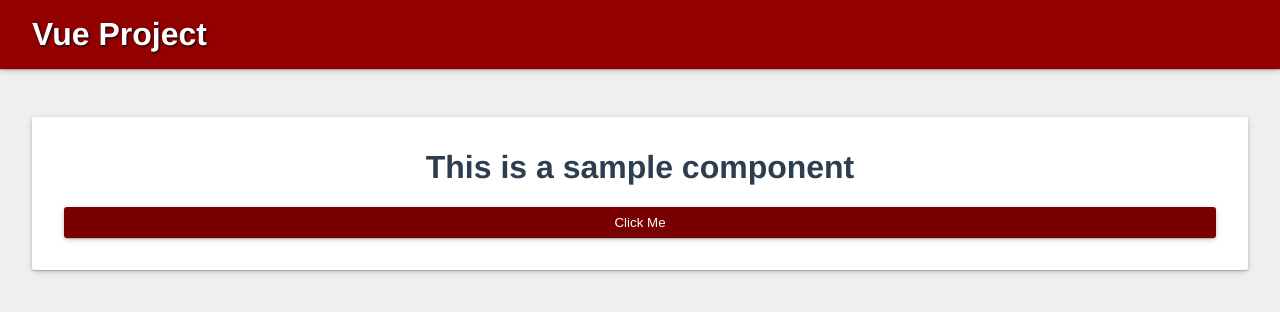
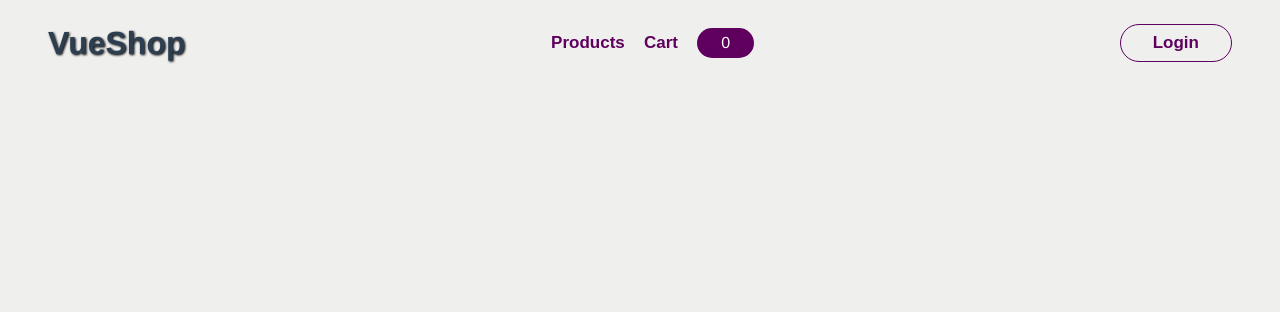
Before and after one commit to Reny8/Vue-Shop, a Vue app: page / in a window 1280 px wide. Before the commit this address led to /sample. Shown: the top 312 px of the page. Built offline with nearby package versions, Linux system fonts and the light colour scheme.

Commit message:
Add header buttons

```diff
--- a/package.json
+++ b/package.json
@@ -12,7 +12,8 @@
     "@types/estree": "^1.0.1",
     "core-js": "^3.8.3",
     "vue": "^3.2.13",
-    "vue-router": "^4.0.13"
+    "vue-router": "^4.0.13",
+    "vuex": "^4.0.2"
   },
   "devDependencies": {
     "@babel/core": "^7.12.16",
--- a/src/App.vue
+++ b/src/App.vue
@@ -1,5 +1,5 @@
 <template>
-  <TheHeader title="Vue Project" />
+  <TheHeader title="VueShop" />
   <router-view></router-view>
 </template>
 
--- a/src/components/TheHeader.vue
+++ b/src/components/TheHeader.vue
@@ -1,6 +1,18 @@
 <template>
   <header>
-    <h1>{{ title }}</h1>
+    <div>
+      <h1>{{ title }}</h1>
+    </div>
+
+    <div class="navigation-container">
+      <button>products</button>
+      <button>cart</button>
+      <p>{{ cartItemsAmount }}</p>
+    </div>
+
+    <div class="access-container">
+      <button>login</button>
+    </div>
   </header>
 </template>
 
@@ -8,34 +20,64 @@
 export default {
   name: 'TheHeader',
   props: ['title'],
+  computed: {
+    cartItemsAmount() {
+      return this.$store.state.cartItems;
+    },
+  },
 };
 </script>
 
 <style scoped>
 header {
-  color: white;
-  background-color: #930000;
   display: flex;
   flex-direction: row;
   justify-content: space-between;
-  padding: 1rem 2rem;
-  box-shadow: rgba(0, 0, 0, 0.2) 0px 2px 7px -1px,
-    rgba(0, 0, 0, 0.14) 0px 1px 1px 0px, rgba(0, 0, 0, 0.12) 0px 1px 3px 0px;
+  align-items: center;
+  padding: 1.5rem 3rem;
 }
 h1 {
   margin: 0rem;
   filter: drop-shadow(1px 1px 1px black);
 }
+div.access-container button {
+  border: solid 1px rgb(95, 0, 95);
+  background-color: transparent;
+  border-radius: 40px;
+  padding: 0.5rem 2rem;
+}
+div.access-container button:hover {
+  background-color: rgb(95, 0, 95);
+  color: white;
+  box-shadow: rgba(0, 0, 0, 0.2) 0px 2px 7px -1px,
+    rgba(0, 0, 0, 0.14) 0px 1px 1px 0px, rgba(0, 0, 0, 0.12) 0px 1px 3px 0px;
+}
+p {
+  color: white;
+  background-color: rgb(95, 0, 95);
+  padding: 0.2rem 1.5rem;
+  border-radius: 40px;
+  margin: 0rem;
+  display: flex;
+  align-items: center;
+}
+div.navigation-container {
+  display: flex;
+  flex-direction: row;
+  gap: 1.2rem;
+}
 button {
-  border: solid 1px white;
-  background-color: #690000;
-  color: white;
-  border-radius: 5px;
-  padding: 0.5rem 1rem;
+  text-transform: capitalize;
+  background-color: transparent;
+  border: none;
+  font-weight: 700;
+  font-size: 17px;
+  color: rgb(95, 0, 95);
+  padding: 0.3rem 0rem;
 }
+
 button:hover {
-  transform: scale(105%);
   cursor: pointer;
-  transition-duration: 500ms;
+  border-bottom: solid 1px rgb(95, 0, 95);
 }
 </style>
--- a/src/main.js
+++ b/src/main.js
@@ -1,12 +1,14 @@
 import { createApp } from 'vue';
 import { createRouter, createWebHistory } from 'vue-router';
+import { createStore } from 'vuex';
 import App from './App.vue';
 import Sample from './pages/Sample.vue';
+import Home from './pages/Home.vue';
 
 const router = createRouter({
   history: createWebHistory(),
   routes: [
-    { path: '/', redirect: '/sample' },
+    { path: '/', component: Home },
     {
       path: '/sample',
       component: Sample,
@@ -14,6 +16,19 @@ const router = createRouter({
   ],
 });
 
+const store = createStore({
+  state() {
+    return {
+      cartItems: 0,
+    };
+  },
+  mutations: {
+    incrementCartItems(state, payload) {
+      state.cartItems += payload.value;
+    },
+  },
+});
 const app = createApp(App);
 app.use(router);
+app.use(store)
 app.mount('#app');
--- /dev/null
+++ b/src/pages/Home.vue
@@ -0,0 +1,11 @@
+<template>
+  <div></div>
+</template>
+
+<script>
+export default {
+  name: 'HomePage',
+};
+</script>
+
+<style scoped></style>
```
Also changed, not shown: 1 other file (tests, documents, lock files or other folders).
